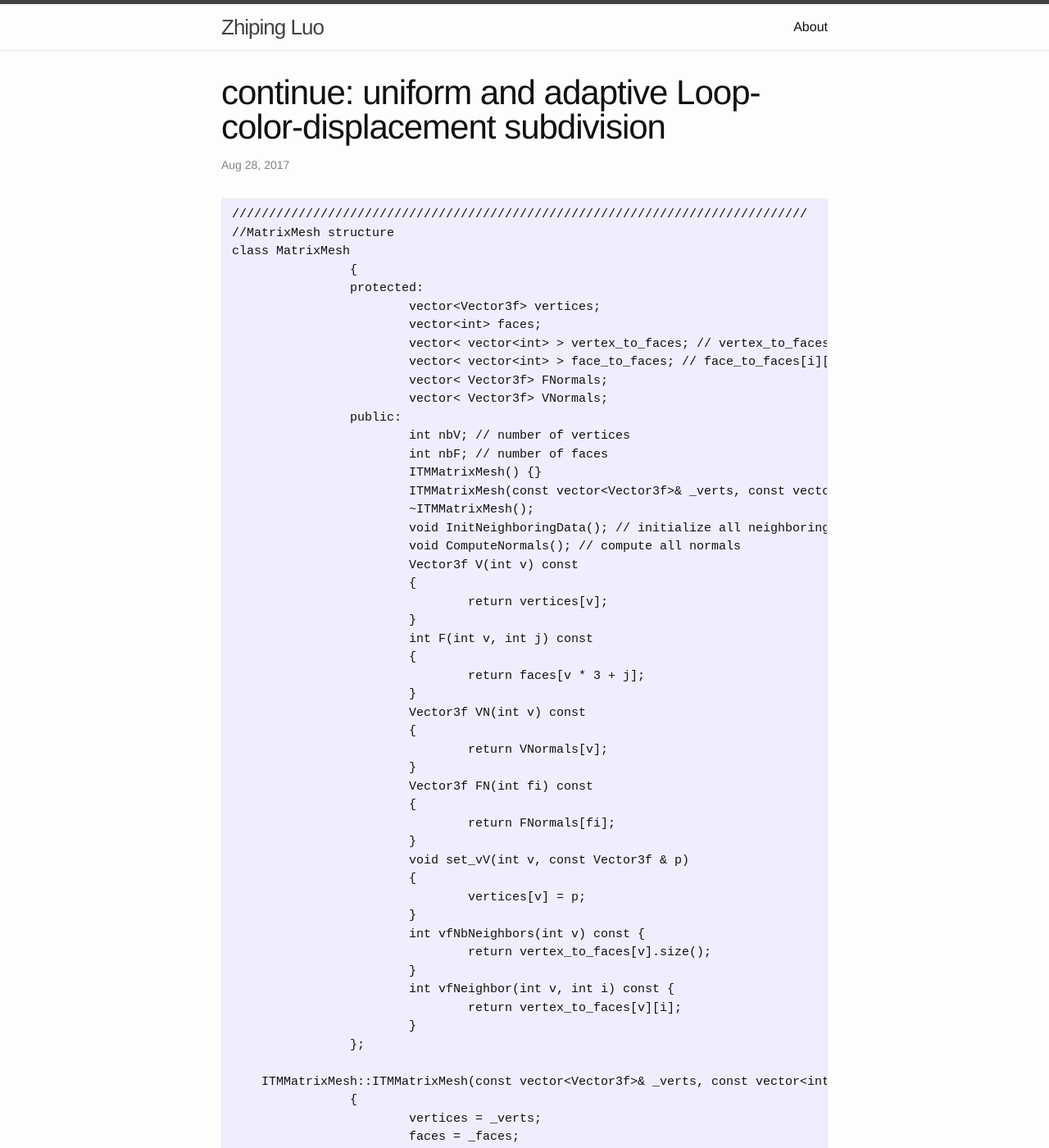
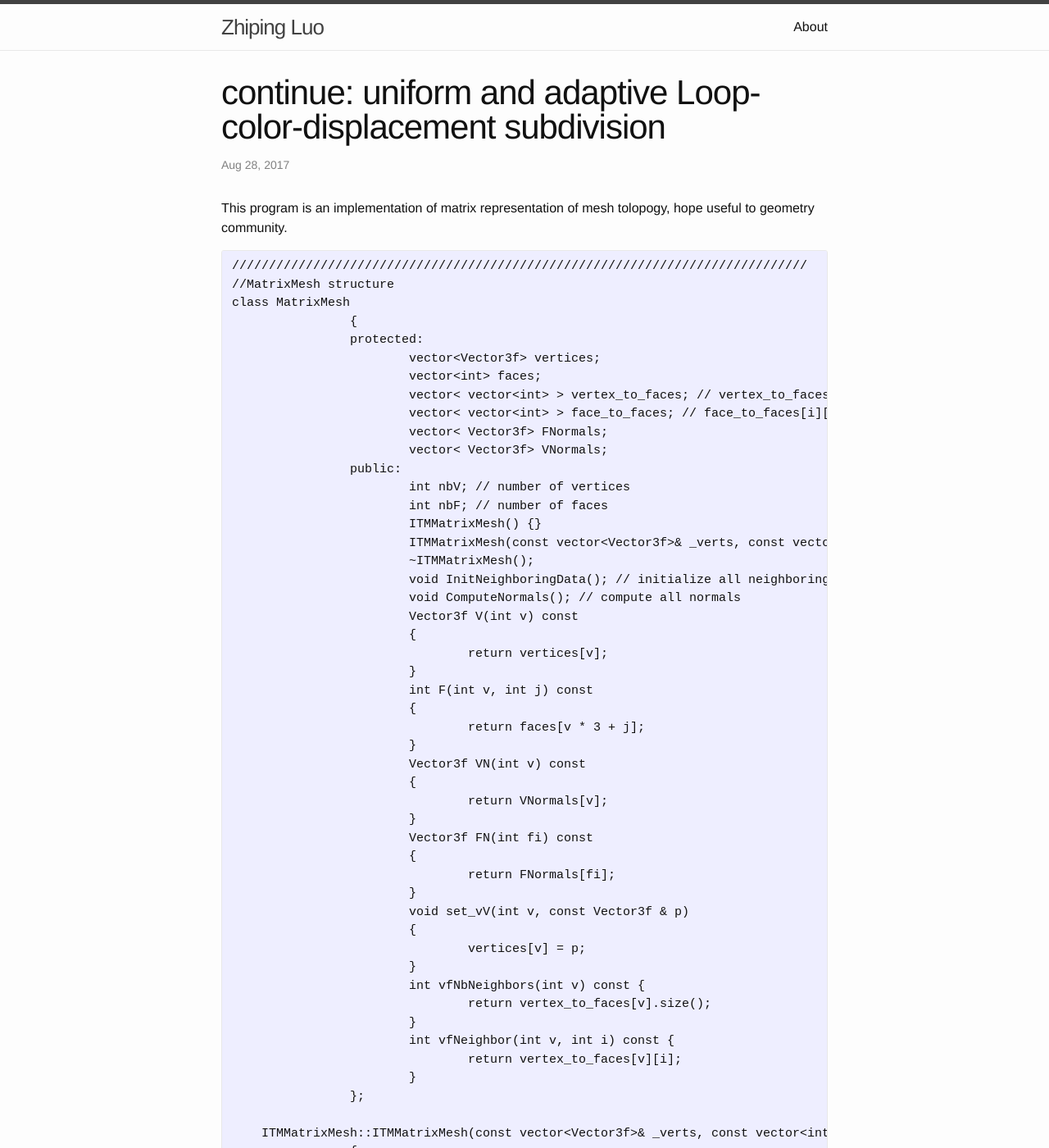
Before and after one commit to luozhipi/luozhipi.github.io, a Jekyll site: the page built from _posts/2017-08-28-uniform-adaptive-subdivision2.markdown, in a window 1280 px wide and 1400 px high. Shown: the whole window at 82% size. Built offline with Jekyll 4.4.1, drawn with Linux system fonts in a browser that asks for light colours; some of the changed text lies outside the part shown.

Commit message:
Update 2017-08-28-uniform-adaptive-subdivision2.markdown

````diff
--- a/_posts/2017-08-28-uniform-adaptive-subdivision2.markdown
+++ b/_posts/2017-08-28-uniform-adaptive-subdivision2.markdown
@@ -4,6 +4,8 @@
 date:   2017-08-28 15:25:28
 categories: graphics
 ---
+This program is an implementation of matrix representation of mesh tolopogy, hope useful to geometry community.
+
 ```C++
 //////////////////////////////////////////////////////////////////////////////
 //MatrixMesh structure
@@ -117,6 +119,12 @@
 			}
 		}
 
+   ```
+
+
+this program computes color gradients, while is different to grey space version. It does in 3-channels, resulting in much visible edges, and following the subpixel read funtion, inspired by OpenCV's
+
+```C++
     //color_gradient_domain
     void get_color_gradients(const std::string &filename, const std::string &out_filename, cv::Mat & magnitude, cv::Mat & mag_x, cv::Mat & mag_y, int & tex_w, int & tex_h)
 {
@@ -235,4 +243,5 @@
 	float value = (float)intensity / 255.0f;
 	return value;
 }
-   ```
+
+ ```
````
